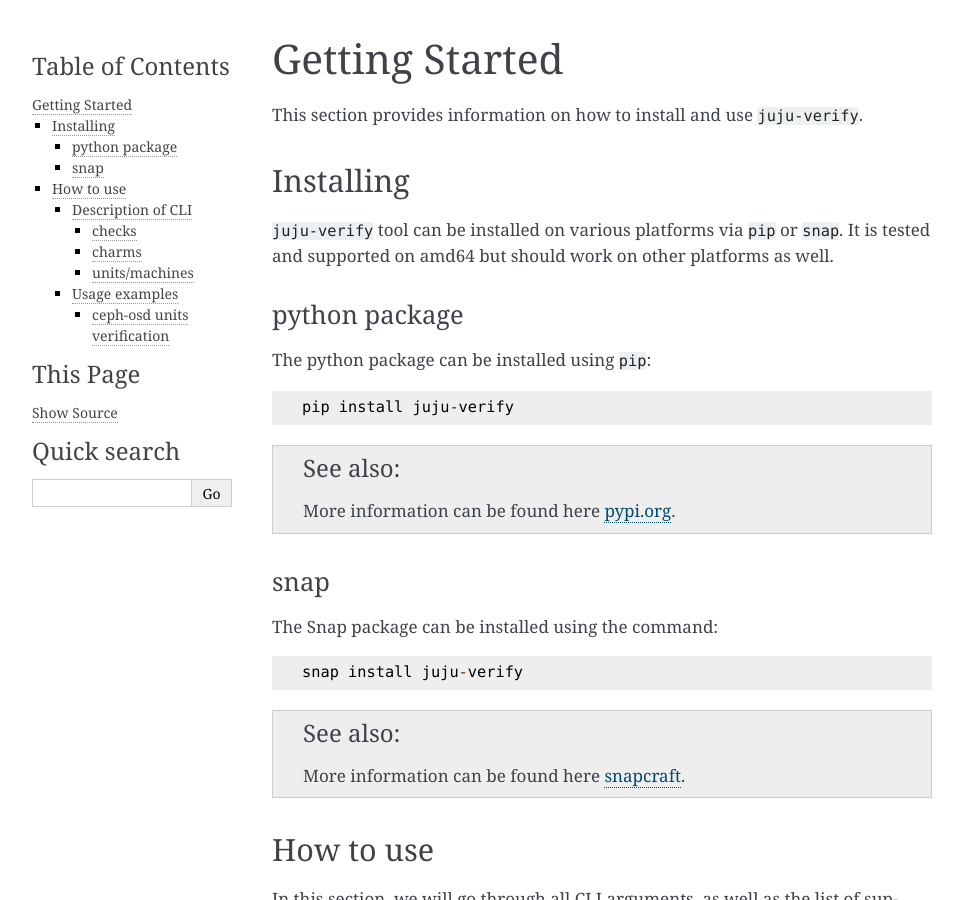
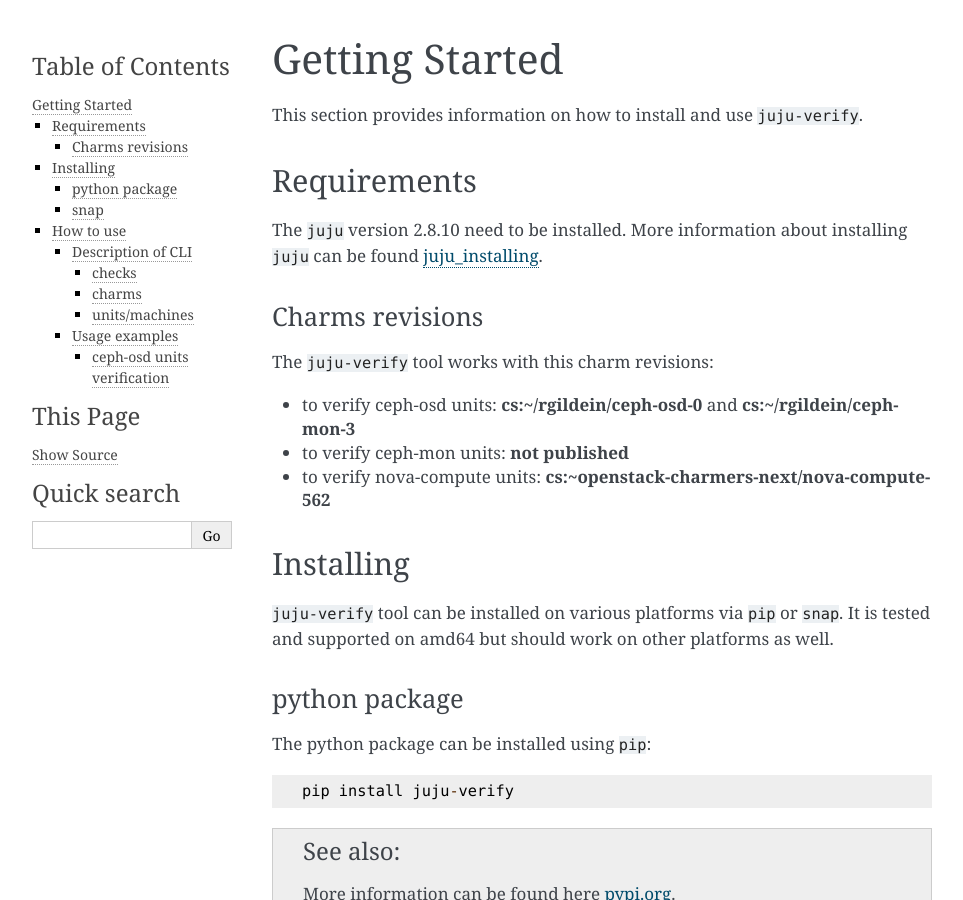
Before and after one commit to canonical/juju-verify, a Sphinx documentation site: the page built from docs/getting-started.rst, in a window 1280 px wide and 900 px high. Shown: the whole window, without its empty margins (148-1111 px from the left). Built offline with Sphinx 7.4.7, drawn with Linux system fonts in a browser that asks for light colours; pages that are not in the unit, such as notebooks, are missing from menus.

Commit message:
added list of revisions to changelog.rst

```diff
--- a/docs/getting-started.rst
+++ b/docs/getting-started.rst
@@ -2,6 +2,22 @@
 ===============
 
 This section provides information on how to install and use ``juju-verify``.
+
+Requirements
+------------
+
+The ``juju`` version 2.8.10 need to be installed. More information about installing
+``juju`` can be found `juju_installing`_.
+
+Charms revisions
+^^^^^^^^^^^^^^^^
+
+The ``juju-verify`` tool works with this charm revisions:
+
+* to verify ceph-osd units: **cs:~/rgildein/ceph-osd-0** and **cs:~/rgildein/ceph-mon-3**
+* to verify ceph-mon units: **not published**
+* to verify nova-compute units: **cs:~openstack-charmers-next/nova-compute-562**
+
 
 Installing
 ----------
@@ -85,6 +101,7 @@
 
 * nova-compute
 * ceph-osd
+* ceph-mon
 
 .. seealso::
 
@@ -142,3 +159,4 @@
 
 .. _pypi.org: https://pypi.org/project/juju-verify/
 .. _snapcraft: https://snapcraft.io/about
+.. _juju_installing: https://juju.is/docs/olm/installing-juju
```
Also changed, not shown: README.md (+12 -2 lines), docs/changelog.rst (+11 -2 lines).
